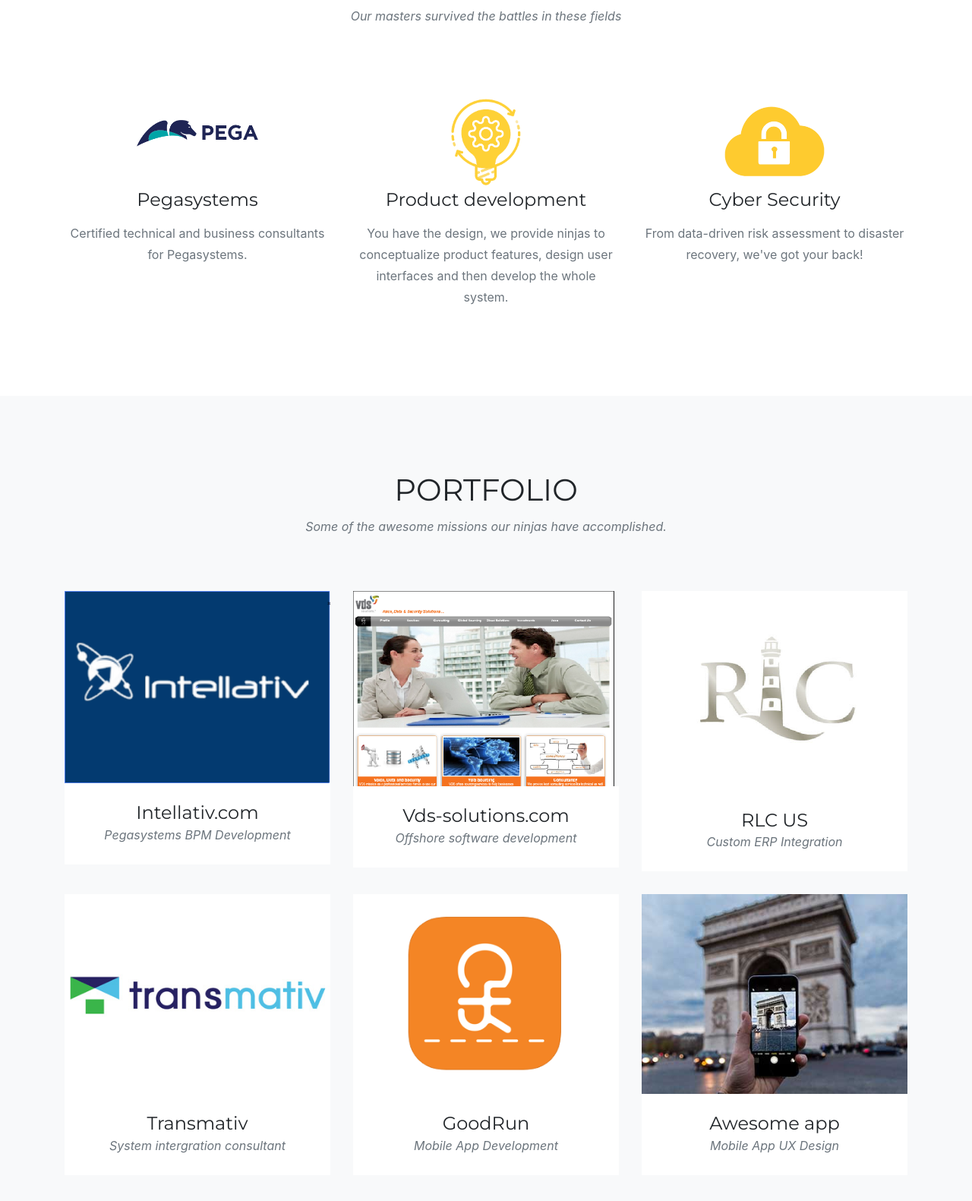
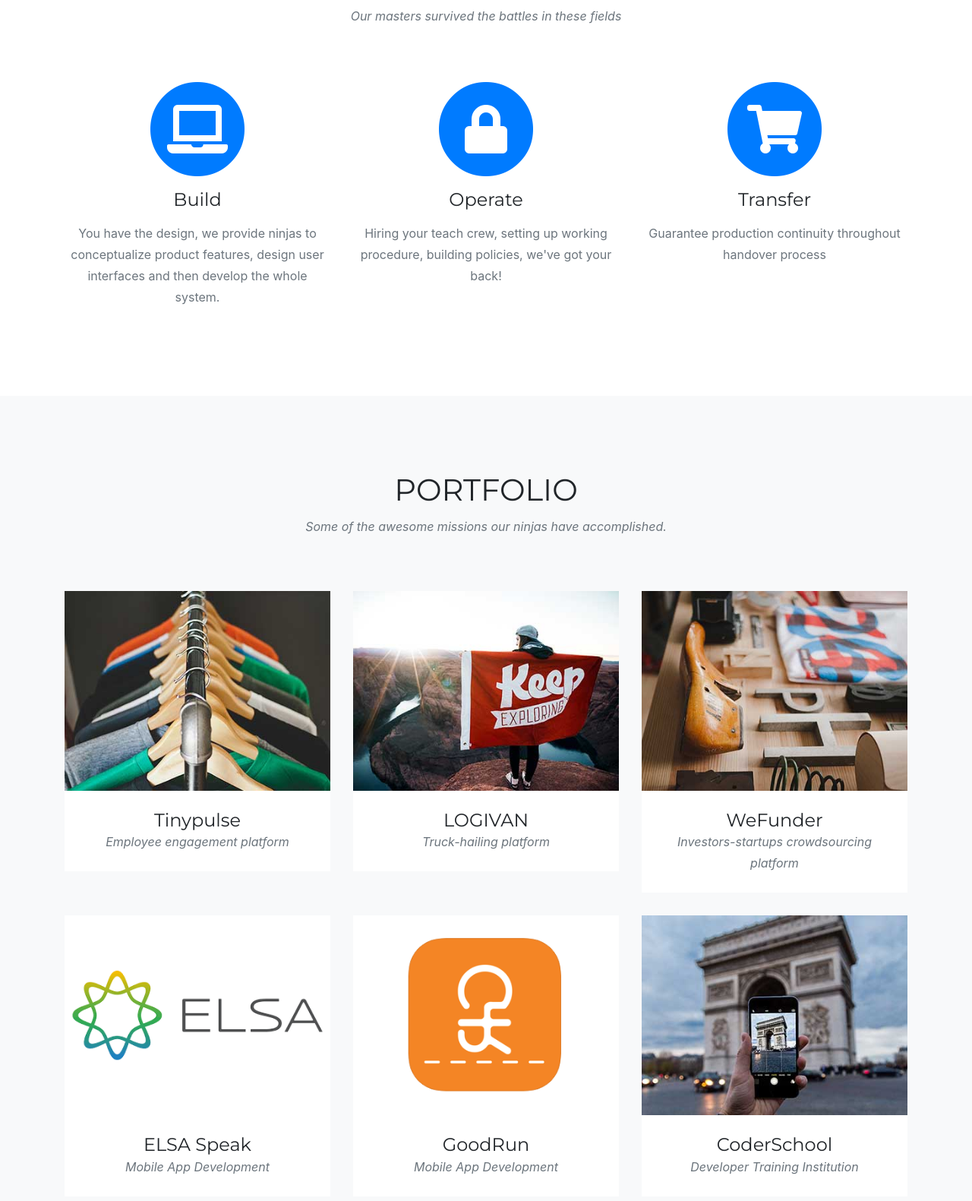
Before and after one commit to vulong264/cpw, a website with bundled scripts: page www/index.html in a window 1280 px wide. Shown: the part 879-2460 px from the top of the page at 76% size. Built offline with nearby package versions, Linux system fonts and the light colour scheme; a web font is replaced by a local one.

Commit message:
first customized

```diff
--- a/www/index.html
+++ b/www/index.html
@@ -35,8 +35,8 @@
   <!-- Navigation -->
   <nav class="navbar navbar-expand-lg navbar-dark fixed-top" id="mainNav">
     <div class="container">
-      <!--<a class="navbar-brand js-scroll-trigger" href="#page-top">pegavi</a>-->
-      <a class="navbar-brand js-scroll-trigger" href="#page-top"><img src="img/pegavi_small.png" alt=""></a>
+      <a class="navbar-brand js-scroll-trigger" href="#page-top">CoderPush</a>
+      <!--<a class="navbar-brand js-scroll-trigger" href="#page-top"><img src="img/pegavi_small.png" alt=""></a>-->
 
       <button class="navbar-toggler navbar-toggler-right" type="button" data-toggle="collapse" data-target="#navbarResponsive" aria-controls="navbarResponsive" aria-expanded="false" aria-label="Toggle navigation">
         Menu
@@ -50,9 +50,9 @@
           <li class="nav-item">
             <a class="nav-link js-scroll-trigger" href="#portfolio">Portfolio</a>
           </li>
-          <!-- <li class="nav-item">
+          <li class="nav-item">
             <a class="nav-link js-scroll-trigger" href="#about">About</a>
-          </li> -->
+          </li>
           <li class="nav-item">
             <a class="nav-link js-scroll-trigger" href="#team">Team</a>
           </li>
@@ -87,36 +87,35 @@
       <div class="row text-center">
         <div class="col-md-4">
           <span class="fa-stack fa-4x">
-            <img class="img-fluid" src="img/services/pegalogo.jpeg" alt="">
-            <!-- template
-            <i class="fas fa-circle fa-stack-2x text-primary"></i>
-            <i class="fas fa-shopping-cart fa-stack-1x fa-inverse"></i>
-             -->
-          </span>
-          <h4 class="service-heading">Pegasystems</h4>
-          <p class="text-muted">Certified technical and business consultants for Pegasystems.</p>
-        </div>
-        <div class="col-md-4">
-          <span class="fa-stack fa-4x">
-            <img class="rounded-circle img-fluid" src="img/services/product.png" alt="">
-            <!-- template
+            <!--<img class="img-fluid" src="img/services/pegalogo.jpeg" alt="">
+            <img class="rounded-circle img-fluid" src="img/services/product.png" alt="">-->
             <i class="fas fa-circle fa-stack-2x text-primary"></i>
             <i class="fas fa-laptop fa-stack-1x fa-inverse"></i>
-            -->
           </span>
-          <h4 class="service-heading">Product development</h4>
+          <h4 class="service-heading">Build</h4>
           <p class="text-muted">You have the design, we provide ninjas to conceptualize product features, design user interfaces and then develop the whole system.</p>
         </div>
         <div class="col-md-4">
           <span class="fa-stack fa-4x">
-            <img class="rounded-circle img-fluid" src="img/services/cybersec.png" alt="">
+            <i class="fas fa-circle fa-stack-2x text-primary"></i>
+            <i class="fas fa-lock fa-stack-1x fa-inverse"></i>
+          </span>
+          <h4 class="service-heading">Operate</h4>
+          <p class="text-muted">Hiring your teach crew, setting up working procedure, building policies, we've got your back!</p>
+        </div>
+        <div class="col-md-4">
+          <span class="fa-stack fa-4x">
+            <!--<img class="rounded-circle img-fluid" src="img/services/cybersec.png" alt="">-->
+            <i class="fas fa-circle fa-stack-2x text-primary"></i>
+            <i class="fas fa-shopping-cart fa-stack-1x fa-inverse"></i>
+
             <!-- template
             <i class="fas fa-circle fa-stack-2x text-primary"></i>
             <i class="fas fa-lock fa-stack-1x fa-inverse"></i>
             -->
           </span>
-          <h4 class="service-heading">Cyber Security</h4>
-          <p class="text-muted">From data-driven risk assessment to disaster recovery, we've got your back!</p>
+          <h4 class="service-heading">Transfer</h4>
+          <p class="text-muted">Guarantee production continuity throughout handover process</p>
         </div>
       </div>
     </div>
@@ -139,11 +138,11 @@
                 <i class="fas fa-plus fa-3x"></i>
               </div>
             </div>
-            <img class="img-fluid" src="img/portfolio/intellativ.png" alt="">
+            <img class="img-fluid" src="img/portfolio/01-thumbnail.jpg" alt="">
           </a>
           <div class="portfolio-caption">
-            <h4>Intellativ.com</h4>
-            <p class="text-muted">Pegasystems BPM Development</p>
+            <h4>Tinypulse</h4>
+            <p class="text-muted">Employee engagement platform</p>
           </div>
         </div>
         <div class="col-md-4 col-sm-6 portfolio-item">
@@ -153,11 +152,11 @@
                 <i class="fas fa-plus fa-3x"></i>
               </div>
             </div>
-            <img class="img-fluid" src="img/portfolio/vds.png" alt="">
+            <img class="img-fluid" src="img/portfolio/02-thumbnail.jpg" alt="">
           </a>
           <div class="portfolio-caption">
-            <h4>Vds-solutions.com</h4>
-            <p class="text-muted">Offshore software development</p>
+            <h4>LOGIVAN</h4>
+            <p class="text-muted">Truck-hailing platform</p>
           </div>
         </div>
         <div class="col-md-4 col-sm-6 portfolio-item">
@@ -167,11 +166,11 @@
                 <i class="fas fa-plus fa-3x"></i>
               </div>
             </div>
-            <img class="img-fluid" src="img/portfolio/rlcthumb.png" alt="">
+            <img class="img-fluid" src="img/portfolio/03-thumbnail.jpg" alt="">
           </a>
           <div class="portfolio-caption">
-            <h4>RLC US</h4>
-            <p class="text-muted">Custom ERP Integration</p>
+            <h4>WeFunder</h4>
+            <p class="text-muted">Investors-startups crowdsourcing platform</p>
           </div>
         </div>
         <div class="col-md-4 col-sm-6 portfolio-item">
@@ -181,11 +180,11 @@
                 <i class="fas fa-plus fa-3x"></i>
               </div>
             </div>
-            <img class="img-fluid" src="img/portfolio/transmativ.jpg" alt="">
+            <img class="img-fluid" src="img/portfolio/elsa.png" alt="">
           </a>
           <div class="portfolio-caption">
-            <h4>Transmativ</h4>
-            <p class="text-muted">System intergration consultant</p>
+            <h4>ELSA Speak</h4>
+            <p class="text-muted">Mobile App Development</p>
           </div>
         </div>
         <div class="col-md-4 col-sm-6 portfolio-item">
@@ -212,21 +211,21 @@
             <img class="img-fluid" src="img/portfolio/06-thumbnail.jpg" alt="">
           </a>
           <div class="portfolio-caption">
-            <h4>Awesome app</h4>
-            <p class="text-muted">Mobile App UX Design</p>
+            <h4>CoderSchool</h4>
+            <p class="text-muted">Developer Training Institution</p>
           </div>
         </div>
       </div>
     </div>
   </section>
 
-  <!-- About
+  <!-- About -->
   <section class="page-section" id="about">
     <div class="container">
       <div class="row">
         <div class="col-lg-12 text-center">
           <h2 class="section-heading text-uppercase">About</h2>
-          <h3 class="section-subheading text-muted">A brief history of <b><font color="gold">pegavi</font></b></h3>
+          <h3 class="section-subheading text-muted">A brief history of <b><font color="gold">CoderPush</font></b></h3>
         </div>
       </div>
       <div class="row">
@@ -300,7 +299,7 @@
       </div>
     </div>
   </section>
-  -->
+
   <!-- Team -->
   <section class="bg-light page-section" id="team">
     <div class="container">
@@ -314,8 +313,8 @@
         <div class="col-sm-4">
           <div class="team-member">
             <img class="mx-auto rounded-circle" src="img/team/1.jpg" alt="">
-            <h4>Tung Nguyen</h4>
-            <p class="text-muted">Pegasystems Lead Consultant</p>
+            <h4>Harley Trung</h4>
+            <p class="text-muted">Engineering Director</p>
             <ul class="list-inline social-buttons">
               <!-- <li class="list-inline-item">
                 <a href="#">
@@ -328,7 +327,7 @@
                 </a>
               </li> -->
               <li class="list-inline-item">
-                <a href="https://www.linkedin.com/in/tungnguyen095/">
+                <a href="https://www.linkedin.com/in/harleyt/">
                   <i class="fab fa-linkedin-in"></i>
                 </a>
               </li>
@@ -338,8 +337,8 @@
         <div class="col-sm-4">
           <div class="team-member">
             <img class="mx-auto rounded-circle" src="img/team/2.jpg" alt="">
-            <h4>Dr. Hung Tran Tuan</h4>
-            <p class="text-muted">Lead Software Development</p>
+            <h4>Vu Long</h4>
+            <p class="text-muted">Operation Manager</p>
             <ul class="list-inline social-buttons">
               <!--
               <li class="list-inline-item">
@@ -354,7 +353,7 @@
               </li>
             -->
               <li class="list-inline-item">
-                <a href="https://www.linkedin.com/in/hung-tuan-tran-8a0a2b98/">
+                <a href="https://www.linkedin.com/in/vulong264/">
                   <i class="fab fa-linkedin-in"></i>
                 </a>
               </li>
```
Also changed, not shown: www/img/portfolio/elsa.png (added), www/img/portfolio/intellativ.png (deleted), www/img/portfolio/rlcthumb.png (deleted), www/img/portfolio/transmativ.jpg (deleted), www/img/portfolio/vds.png (deleted), www/img/team/1.jpg, www/img/team/2.jpg.
